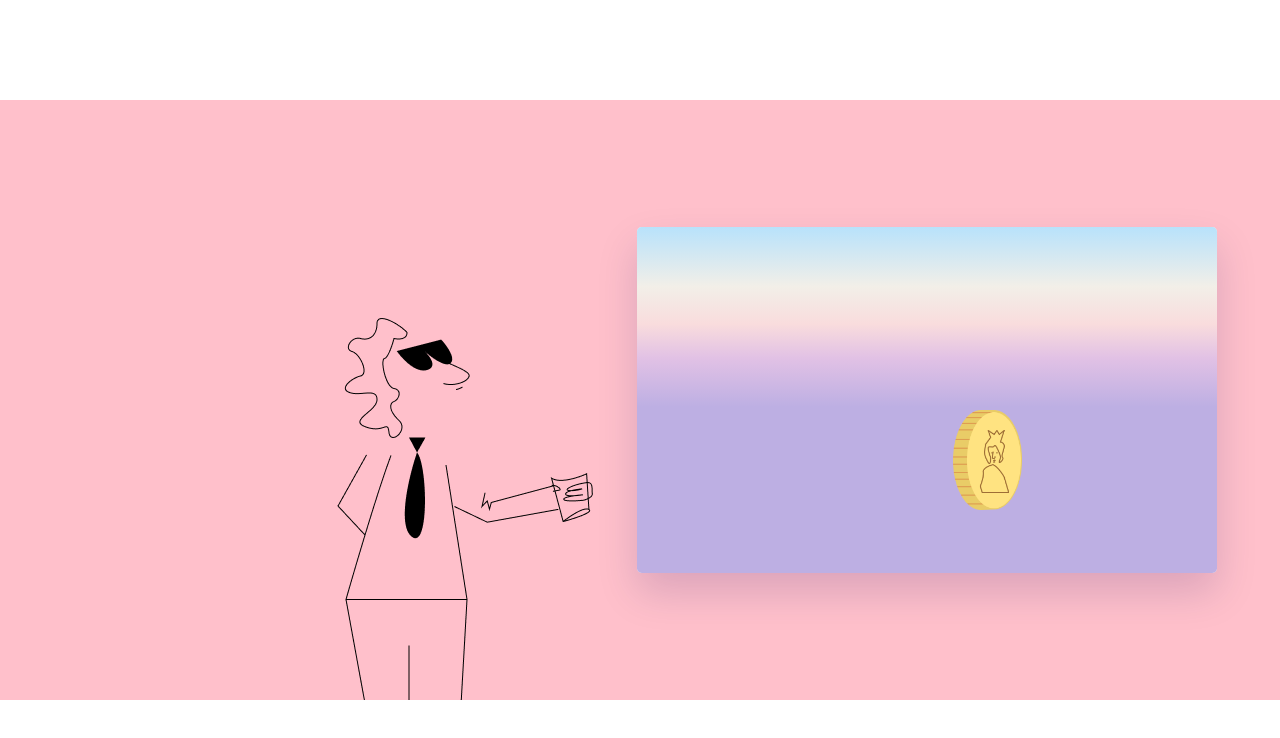
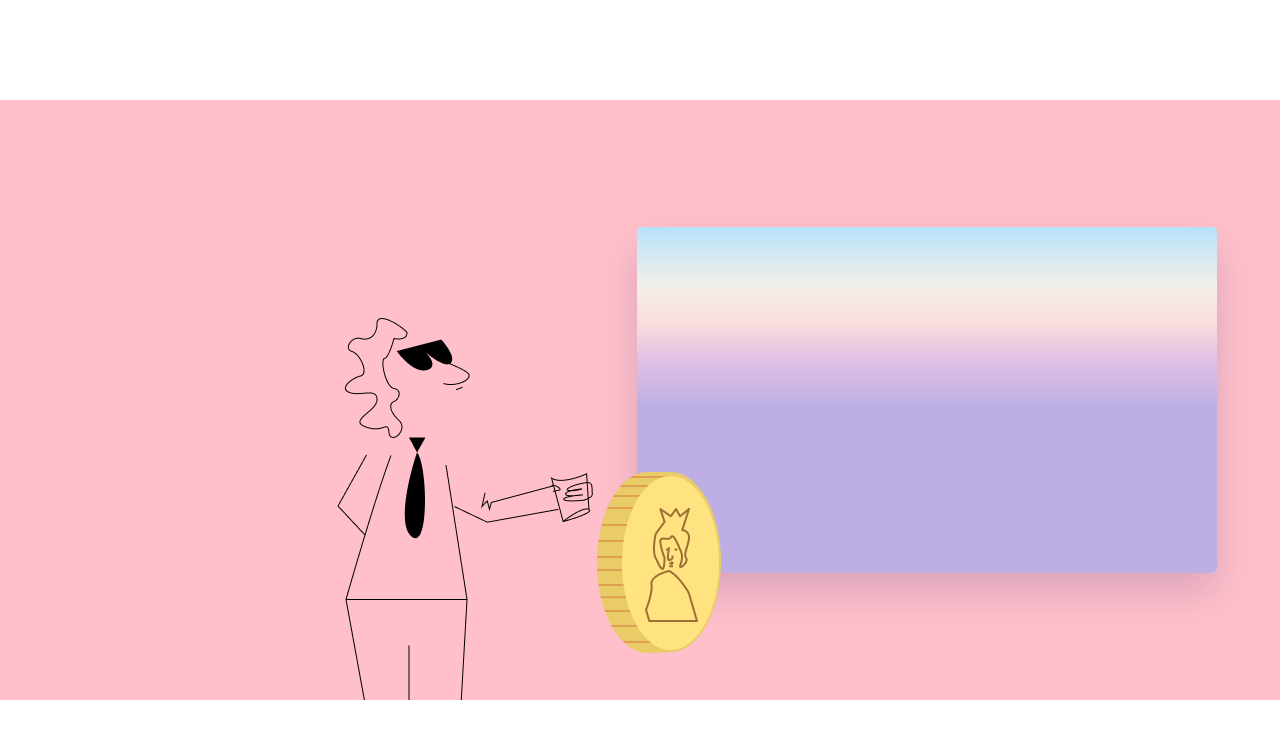
Before and after one commit to testoner/luckyScratch, a plain HTML site: page index.html in a window 1280 px wide. Both pictures are taken after a click on the element "click to start scratch". Drawn offline with Linux system fonts and the light colour scheme.

Commit message:
make coin static

```diff
--- a/script.js
+++ b/script.js
@@ -1,15 +1,4 @@
 let text = document.querySelector('.text');
-
-const container = document.querySelector('.container');
-const image = document.querySelector('.coin');
-
-container.addEventListener('mousemove', (e) => {
-  const rect = container.getBoundingClientRect();
-  const x = e.clientX - rect.left;
-  const y = e.clientY - rect.top;
-
-  image.style.transform = `translate(${x+10}px, ${y+10}px)`;
-});
 
 text.addEventListener('click',() => {
   let img1 = document.querySelector('.img-left');
--- a/style.css
+++ b/style.css
@@ -43,7 +43,6 @@
     bottom: -150px;
     left:-300px;
   }
-
   .wrapper{
     padding-right: 63px;
     position: relative;
@@ -64,10 +63,12 @@
   }
 
   .coin{
+    left: -40px;
+    bottom: -80px;
     z-index: 999;
     position: absolute;
-    width: 100px;
-    height: 100px;
+    width: 124px;
+    height: 181px;
     background-image: url('assets/Coin.png');
     background-size: contain;
     background-repeat: no-repeat;
@@ -75,9 +76,6 @@
     transition: transform 0.1s ease-out;
   }
 
-  .container:hover{
-    cursor: url('./assets/Coin.png');
-  }
   .base,
   #scratch {
     height: 346px;
```
